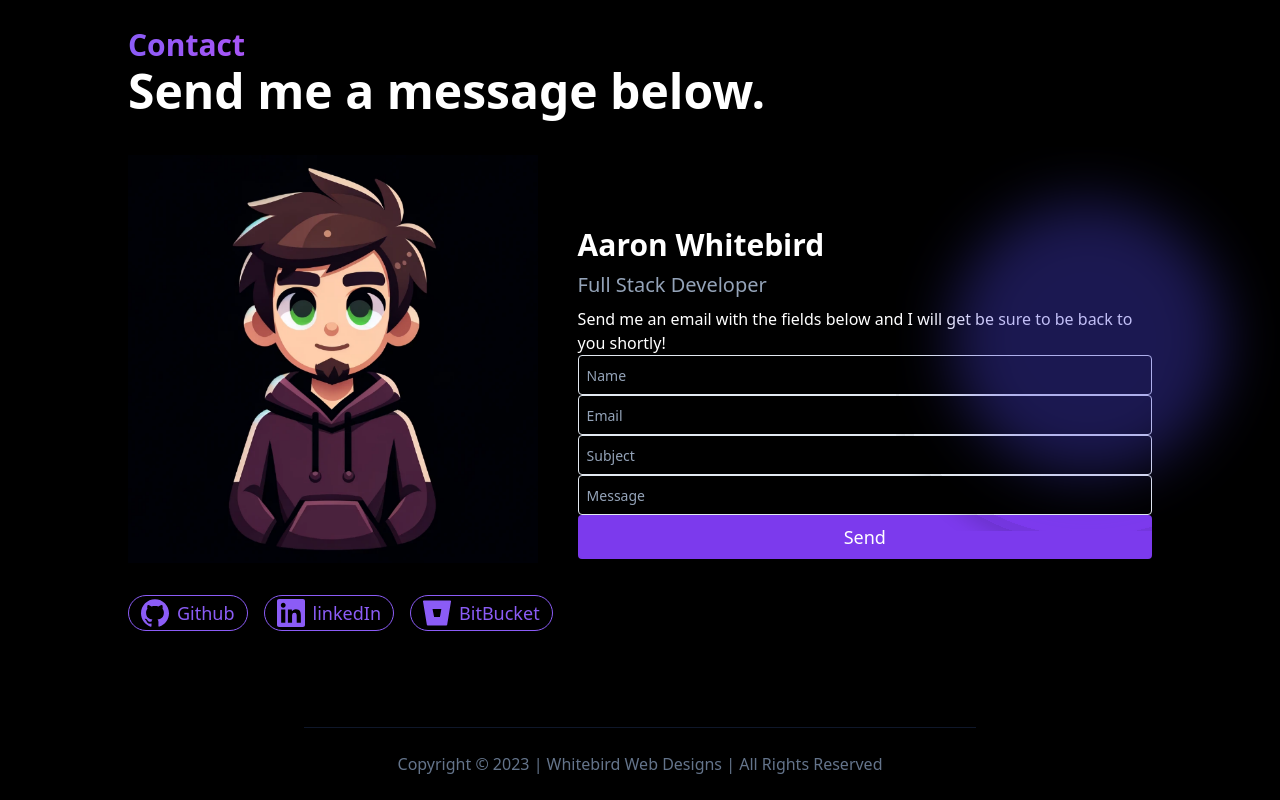
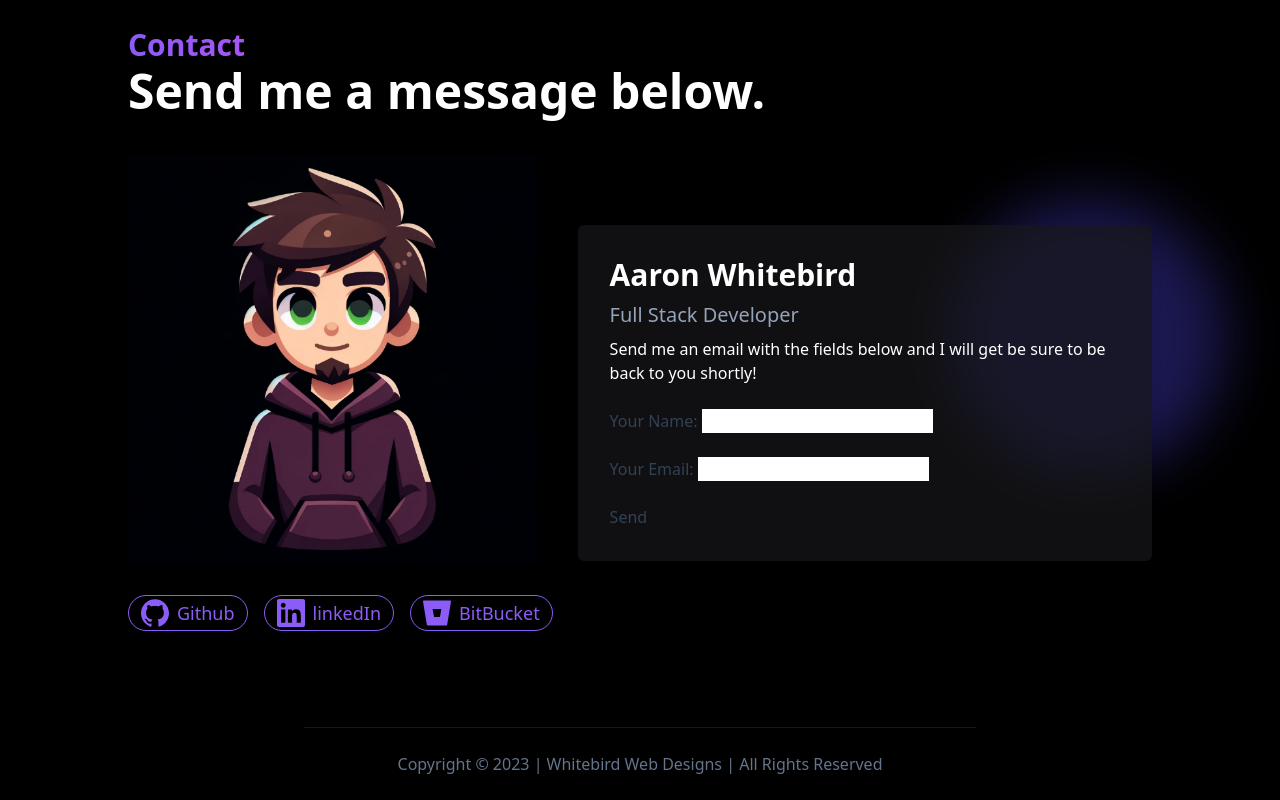
Before and after one commit to awhitebird18/updated-portfolio, a React (Vite) app: page / in a window 1280 px wide. Shown: the part 6264-7064 px from the top of the page. Built offline with nearby package versions, Linux system fonts and the light colour scheme.

Commit message:
troubleshooting netflify forms

```diff
--- a/src/sections/Contact.tsx
+++ b/src/sections/Contact.tsx
@@ -1,4 +1,4 @@
-// import { useEffect } from "react";
+import { useEffect } from "react";
 import { useForm } from "react-hook-form";
 import { zodResolver } from "@hookform/resolvers/zod";
 import { z } from "zod";
@@ -7,7 +7,7 @@ import blur from "../assets/backgroundBlur.svg";
 
 import { SiBitbucket, SiGithub, SiLinkedin } from "react-icons/si";
 import { Button } from "@/components/ui/Button";
-import { Input } from "@/components/ui/Input";
+// import { Input } from "@/components/ui/Input";
 import { useToast } from "@/components/ui/use-toast";
 
 // Zod schema for validation
@@ -23,7 +23,7 @@ type FormData = z.infer<typeof contactSchema>;
 // eslint-disable-next-line @typescript-eslint/no-explicit-any
 const Contact = ({ sectionRef }: { sectionRef: any }) => {
   const { toast } = useToast();
-  const { register, formState, reset } = useForm<FormData>({
+  const { resetField, reset } = useForm<FormData>({
     resolver: zodResolver(contactSchema),
   });
 
@@ -31,30 +31,29 @@ const Contact = ({ sectionRef }: { sectionRef: any }) => {
   const submitHandler = (event: any) => {
     event.preventDefault();
 
-    const form = event.currentTarget;
-    const data = new FormData(form);
+    const myForm = event.target;
+    // eslint-disable-next-line @typescript-eslint/no-explicit-any
+    const formData = new FormData(myForm) as any;
 
     fetch("/", {
       method: "POST",
       headers: { "Content-Type": "application/x-www-form-urlencoded" },
-      // eslint-disable-next-line @typescript-eslint/ban-ts-comment
-      // @ts-ignore
-      body: new URLSearchParams(data).toString(),
+      body: new URLSearchParams(formData).toString(),
     })
       .then(() => {
-        // Handle the success state, e.g., showing a success message
         toast({ title: "Success" });
-        reset();
+        resetField("email");
       })
-      .catch((error) => {
-        // Handle the error state
-        toast({ title: "Error", description: error.message });
+      .catch(() => {
+        toast({ title: "Error" });
       });
+
+    reset();
   };
 
-  // useEffect(() => {
-  //   document.querySelector("form")?.addEventListener("submit", submitHandler);
-  // }, [submitHandler]);
+  useEffect(() => {
+    document.querySelector("form")?.addEventListener("submit", submitHandler);
+  }, [submitHandler]);
 
   return (
     <div
@@ -118,15 +117,11 @@ const Contact = ({ sectionRef }: { sectionRef: any }) => {
               <img src={blur} className="-top-20 -right-32 absolute z-0 lg:w-96 h-96 opacity-50" />
 
               <form
-                className="your-form-styles"
+                className="flex flex-col gap-6 h-full justify-between bg-zinc-900/70 p-8 rounded-lg shadow-lg max-w-2xl z-10 relative"
                 onSubmit={submitHandler}
-                name="contact" // The form name you set for Netlify to recognize
                 data-netlify="true"
-                data-netlify-honeypot="bot-field"
+                name="email"
               >
-                {/* The hidden field for Netlify */}
-                <input type="hidden" name="bot-field" />
-
                 <div className="flex flex-col gap-2">
                   <h3 className="text-3xl text-white font-bold">Aaron Whitebird</h3>
                   <h4 className="text-xl text-slate-400">Full Stack Developer</h4>
@@ -135,7 +130,18 @@ const Contact = ({ sectionRef }: { sectionRef: any }) => {
                     shortly!
                   </p>
                 </div>
-                <Input
+
+                <p>
+                  <label>
+                    Your Name: <input type="text" name="name" />
+                  </label>
+                </p>
+                <p>
+                  <label>
+                    Your Email: <input type="email" name="email" />
+                  </label>
+                </p>
+                {/* <Input
                   className="border p-2 rounded bg-transparent text-white placeholder:text-slate-400"
                   name="name"
                   placeholder="Name"
@@ -154,9 +160,9 @@ const Contact = ({ sectionRef }: { sectionRef: any }) => {
                 />
                 {formState.errors.email && (
                   <span className="text-red-600">{formState.errors.email?.message}</span>
-                )}
+                )} */}
 
-                <Input
+                {/* <Input
                   className="border p-2 rounded bg-transparent text-white placeholder:text-slate-400"
                   name="subject"
                   placeholder="Subject"
@@ -175,13 +181,17 @@ const Contact = ({ sectionRef }: { sectionRef: any }) => {
 
                 {formState.errors.message && (
                   <span className="text-red-600">{formState.errors.message.message}</span>
-                )}
+                )} */}
 
-                <div className="flex flex-col gap-2">
+                <p>
+                  <button type="submit">Send</button>
+                </p>
+
+                {/* <div className="flex flex-col gap-2">
                   <Button type="submit" className="text-white rounded">
                     Send
                   </Button>
-                </div>
+                </div> */}
               </form>
             </div>
           </div>
```
